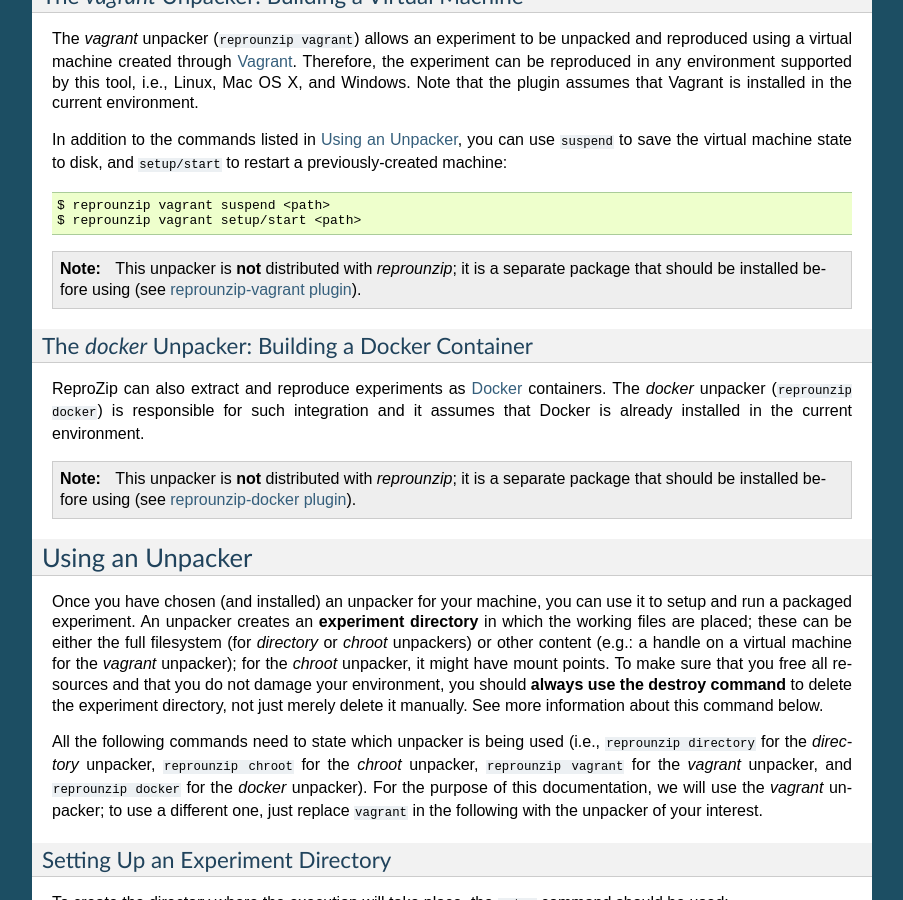
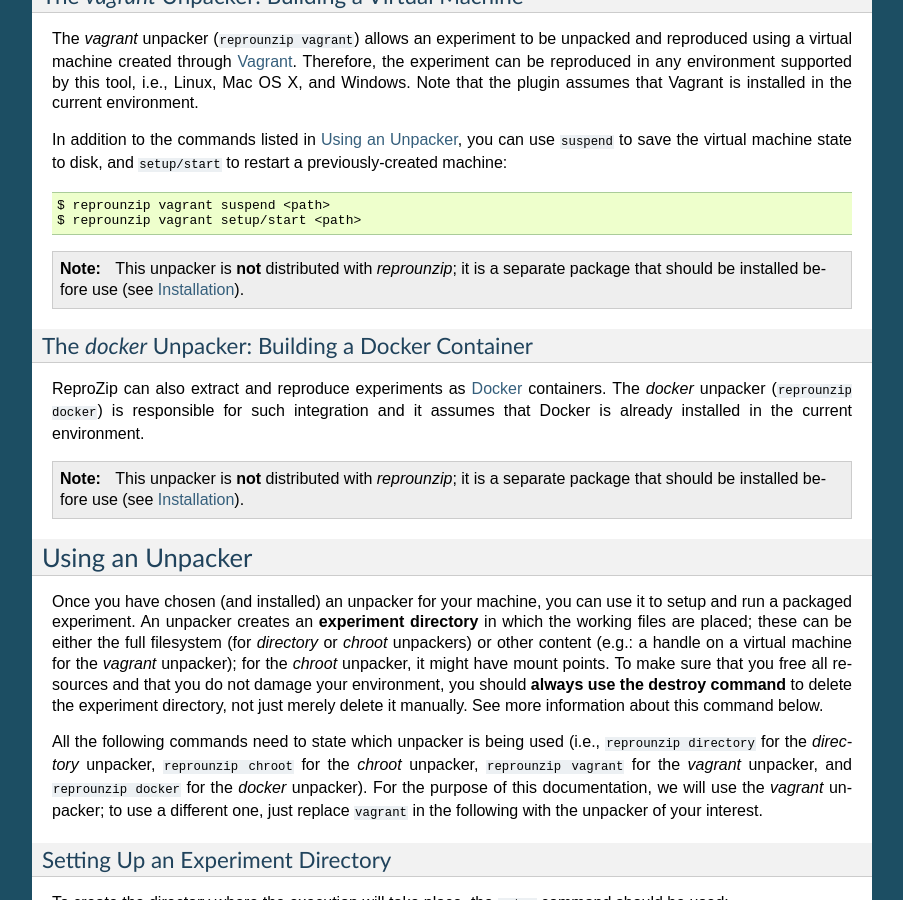
Before and after one commit to VIDA-NYU/reprozip, a Sphinx documentation site: the page built from docs/unpacking.rst, in a window 1280 px wide and 900 px high, scrolled down 4284 px. Shown: the whole window, without its empty margins (198-1101 px from the left). Built offline with Sphinx 7.4.7, drawn with Linux system fonts in a browser that asks for light colours.

Commit message:
Point plugins to installation page instead of PyPI

```diff
--- a/docs/install.rst
+++ b/docs/install.rst
@@ -1,3 +1,5 @@
+..  _install:
+
 Installation
 ************
 
--- a/docs/unpacking.rst
+++ b/docs/unpacking.rst
@@ -187,7 +187,7 @@
     $ reprounzip vagrant suspend <path>
     $ reprounzip vagrant setup/start <path>
 
-..  note:: This unpacker is **not** distributed with `reprounzip`; it is a separate package that should be installed before using (see `reprounzip-vagrant plugin <https://pypi.python.org/pypi/reprounzip-vagrant/>`__).
+..  note:: This unpacker is **not** distributed with `reprounzip`; it is a separate package that should be installed before use (see :ref:`install`).
 
 ..  _docker-plugin:
 
@@ -196,7 +196,7 @@
 
 ReproZip can also extract and reproduce experiments as `Docker <https://www.docker.com/>`__ containers. The *docker* unpacker (``reprounzip docker``) is responsible for such integration and it assumes that Docker is already installed in the current environment.
 
-..  note:: This unpacker is **not** distributed with `reprounzip`; it is a separate package that should be installed before using (see `reprounzip-docker plugin <https://pypi.python.org/pypi/reprounzip-docker/>`__).
+..  note:: This unpacker is **not** distributed with `reprounzip`; it is a separate package that should be installed before use (see :ref:`install`).
 
 ..  _unpacker-commands:
 
```
